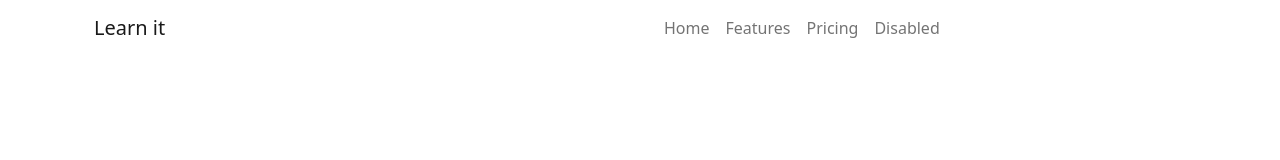
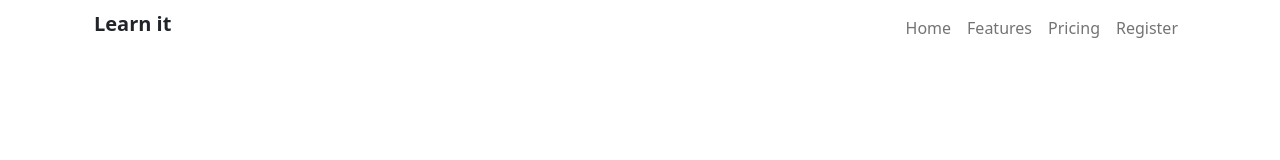
Before and after one commit to mdruhulamins786/Assignment-3, a plain HTML site: page index.html in a window 1280 px wide. Drawn offline with nearby package versions, Linux system fonts and the light colour scheme.

Commit message:
Navbar added

```diff
--- a/index.html
+++ b/index.html
@@ -30,7 +30,9 @@
       <section class="container">
         <nav class="navbar navbar-expand-lg navbar-light">
           <div class="container-fluid">
-            <a class="navbar-brand col-md-6" href="#">Learn it</a>
+            <div class="col-md-6">
+              <h5 style="font-weight: bold">Learn it</h5>
+            </div>
             <button
               class="navbar-toggler"
               type="button"
@@ -42,7 +44,10 @@
             >
               <span class="navbar-toggler-icon"></span>
             </button>
-            <div class="collapse navbar-collapse col-md-6" id="navbarNav">
+            <div
+              class="collapse navbar-collapse col-md-6 flex-row-reverse"
+              id="navbarNav"
+            >
               <ul class="navbar-nav">
                 <li class="nav-item">
                   <a class="nav-link text-center" href="#">Home</a>
@@ -54,7 +59,7 @@
                   <a class="nav-link text-center" href="#">Pricing</a>
                 </li>
                 <li class="nav-item">
-                  <a class="nav-link text-center" href="#">Disabled</a>
+                  <a class="nav-link text-center" href="#">Register</a>
                 </li>
               </ul>
             </div>
--- a/style.css
+++ b/style.css
@@ -0,0 +1,3 @@
+body{
+
+}
```
